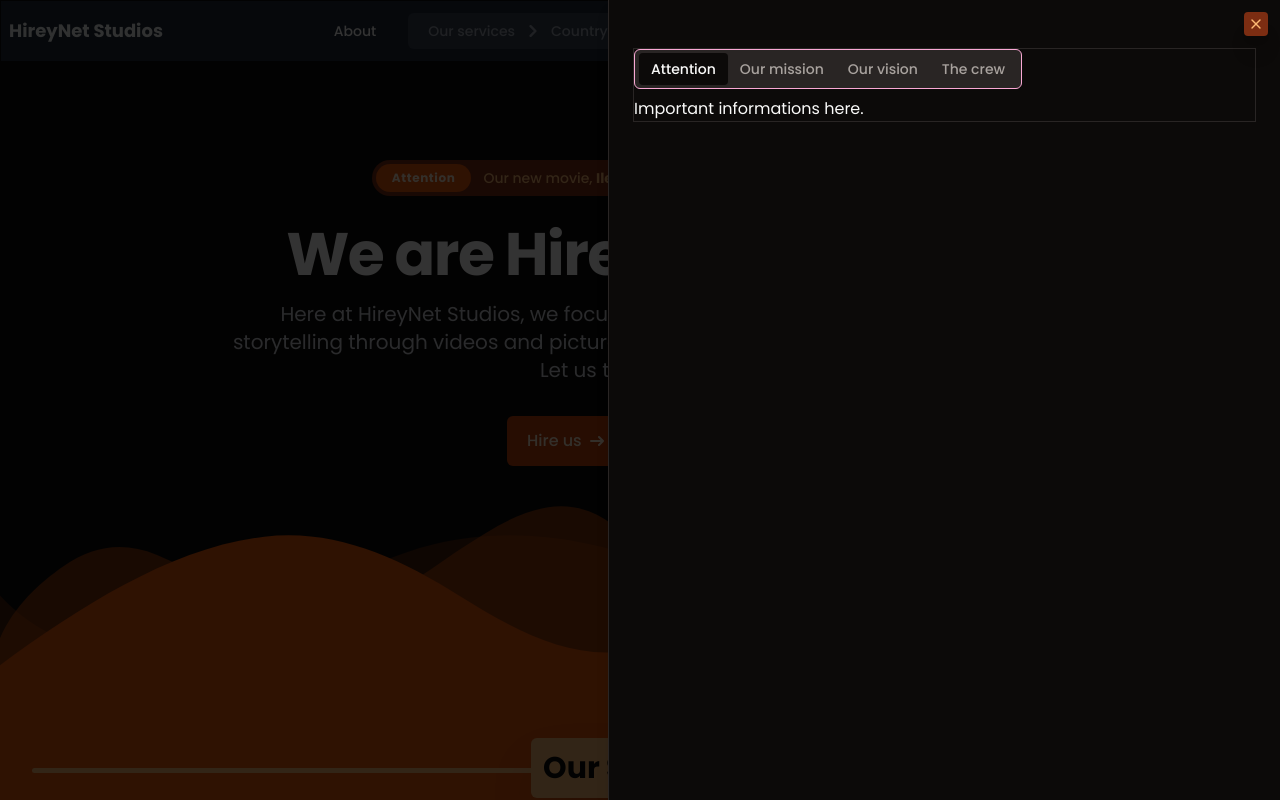
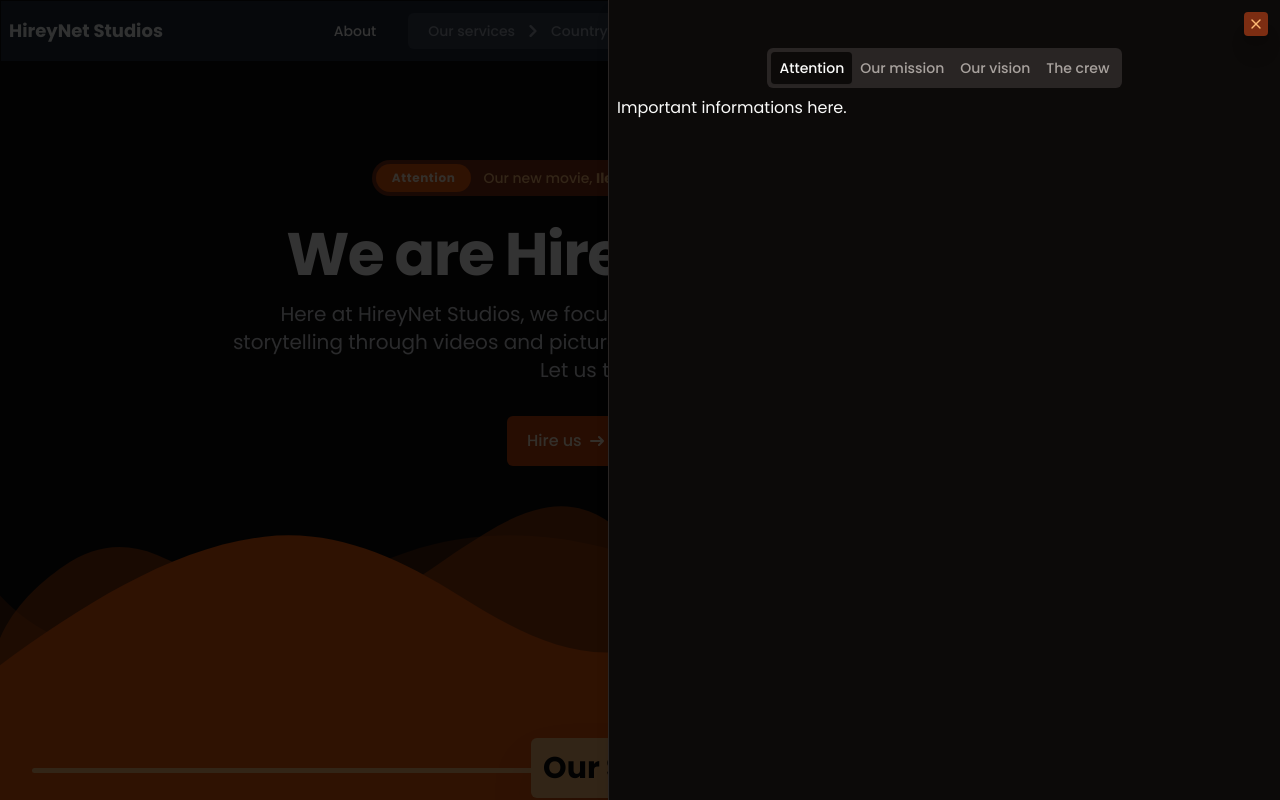
Before and after one commit to naijadeveloper/hirenet-studios-info, a Next.js app: page / in a window 1280 px wide. Both pictures are taken after a click on the button "Learn more". Shown: the top 800 px of the page. Built offline with nearby package versions, Linux system fonts and the light colour scheme.

Commit message:
fixed layout issue of the 'more_info_sheet'

```diff
--- a/src/app/page_sections/more_info_sheet.tsx
+++ b/src/app/page_sections/more_info_sheet.tsx
@@ -18,20 +18,24 @@
           Learn more
         </button>
       </SheetTrigger>
-      <SheetContent className="w-full sm:max-w-2xl">
-        {/* <SheetHeader>
-          <SheetTitle>Are you absolutely sure?</SheetTitle>
-          <SheetDescription>
-            This action cannot be undone. This will permanently delete your
-            account and remove your data from our servers.
-          </SheetDescription>
-        </SheetHeader> */}
-        <Tabs defaultValue="attention" className="w-full mt-6 border">
-          <TabsList className="border border-pink-300">
-            <TabsTrigger value="attention">Attention</TabsTrigger>
-            <TabsTrigger value="mission">Our mission</TabsTrigger>
-            <TabsTrigger value="vision">Our vision</TabsTrigger>
-            <TabsTrigger value="crew">The crew</TabsTrigger>
+      <SheetContent className="w-full px-2 sm:max-w-2xl">
+        <Tabs
+          defaultValue="attention"
+          className="w-full sm:flex sm:flex-col sm:items-center mt-6"
+        >
+          <TabsList className="max-sm:w-full max-sm:justify-between">
+            <TabsTrigger value="attention" className="px-2 max-[380px]:text-xs">
+              Attention
+            </TabsTrigger>
+            <TabsTrigger value="mission" className="px-2 max-[380px]:text-xs">
+              Our mission
+            </TabsTrigger>
+            <TabsTrigger value="vision" className="px-2 max-[380px]:text-xs">
+              Our vision
+            </TabsTrigger>
+            <TabsTrigger value="crew" className="px-2 max-[380px]:text-xs">
+              The crew
+            </TabsTrigger>
           </TabsList>
           {/*attention*/}
           <TabsContent value="attention" className="w-full">
```
